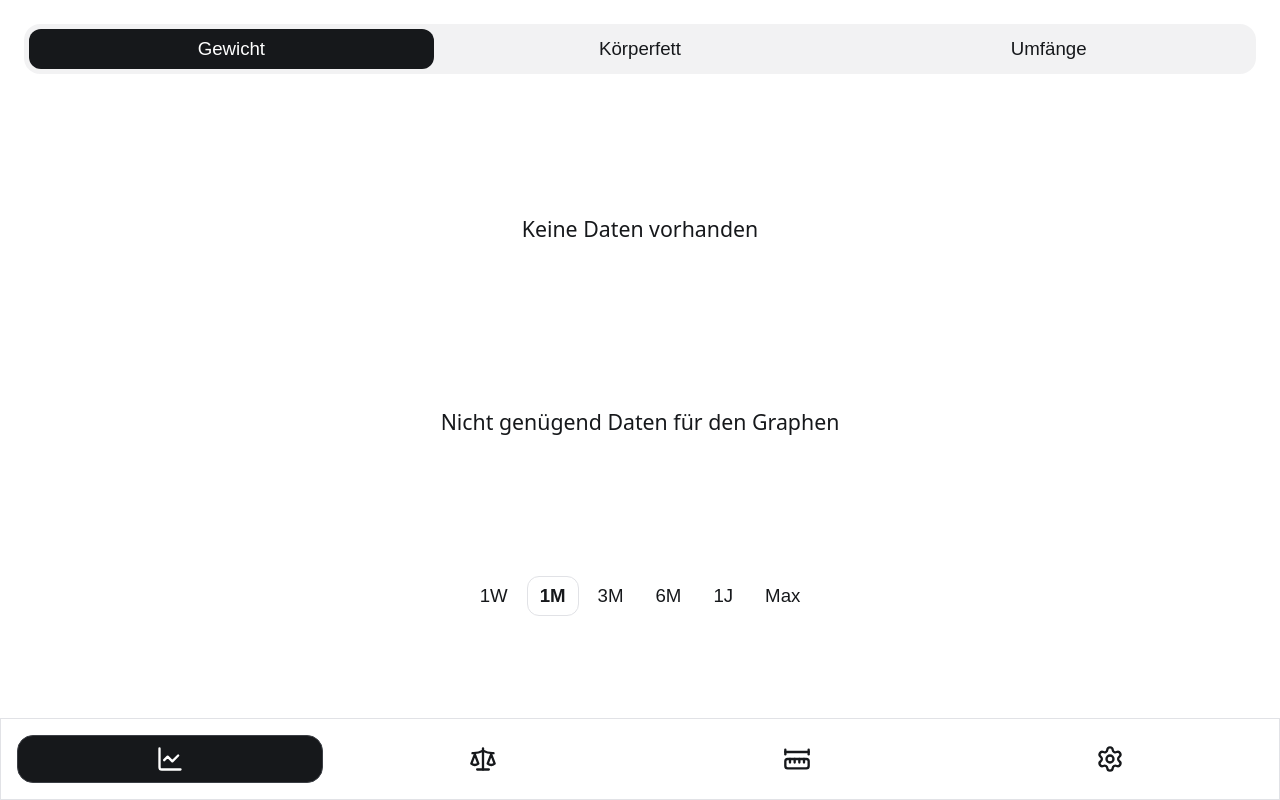
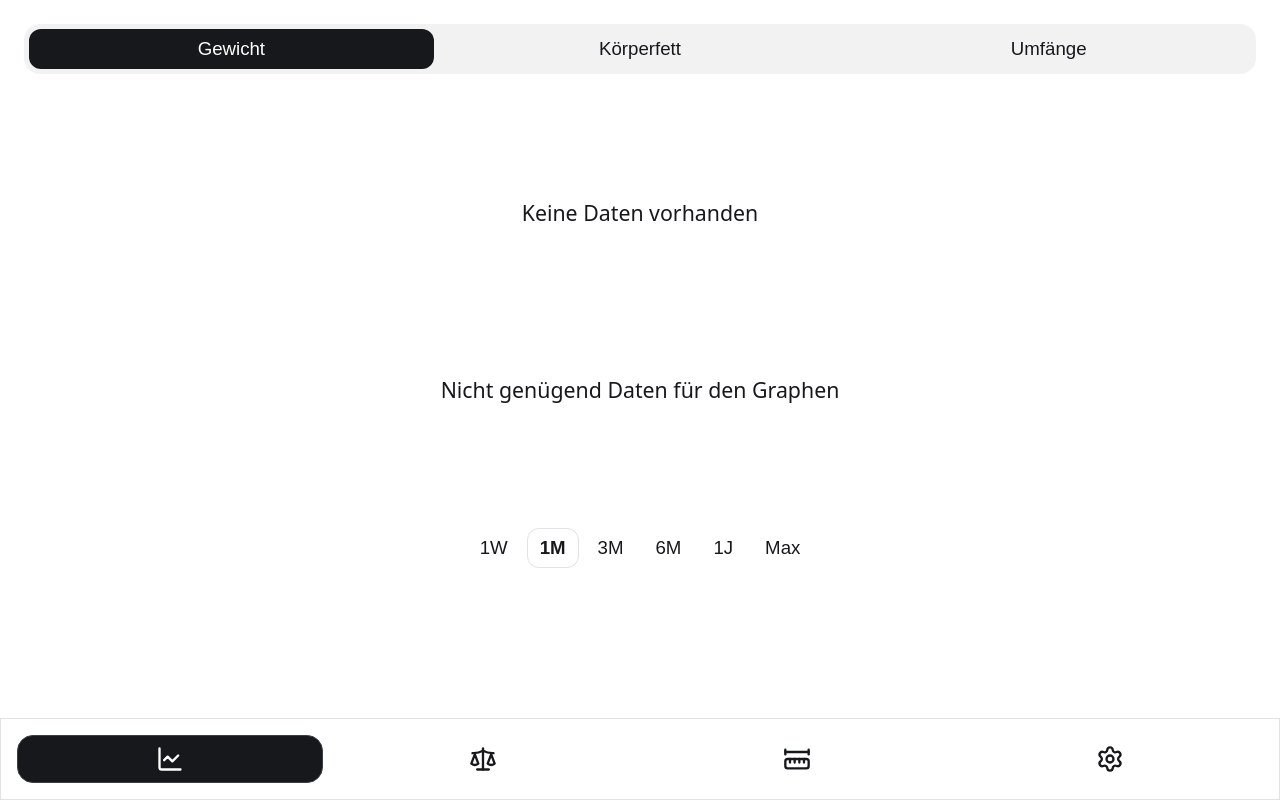
Before and after one commit to TOberpaul/fitness-app, a React (Vite) app: page / in a window 1280 px wide. Built offline with nearby package versions, Linux system fonts and the light colour scheme.

Commit message:
fix: padding-bottom more space

```diff
--- a/src/App.css
+++ b/src/App.css
@@ -14,7 +14,7 @@
   flex: 1;
   display: flex;
   flex-direction: column;
-  padding-bottom: calc(var(--size-container) + 2 * var(--size-padding));
+  padding-bottom: calc(2 * var(--size-container) + 2 * var(--size-padding));
 }
 
 .swipe-container {
```
